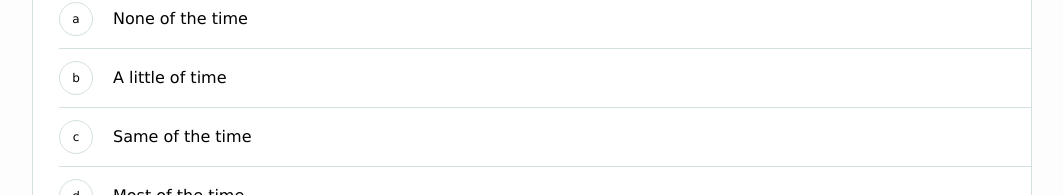
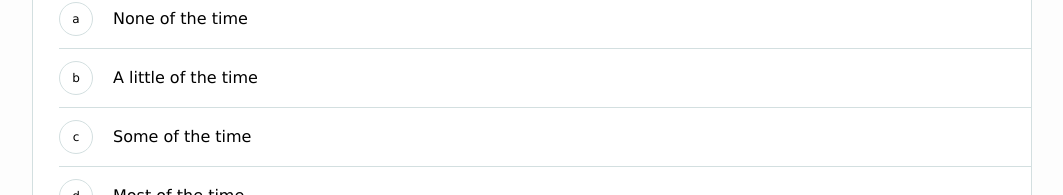
Before and after one commit to nimblehq/vue-questionnaire, a Vue app: page / in a window 1280 px wide. Shown: the part 335-530 px from the top of the page, without its empty margins (108-1171 px from the left). Built offline with nearby package versions, Linux system fonts and the light colour scheme.

Commit message:
Update question step and prevent out of array

```diff
--- a/src/containers/Questionnaire.vue
+++ b/src/containers/Questionnaire.vue
@@ -9,7 +9,7 @@
 
     <QuestionnaireContent>
       <template v-slot:progressTitle>
-        <QuestionnaireProgressTitle :current="1" :total="10" />
+        <QuestionnaireProgressTitle :current="currentQuestionIndex + 1" :total="totalQuestion" />
       </template>
 
       <template v-slot:question>
@@ -26,7 +26,7 @@
       </template>
 
       <template v-slot:answers>
-        <QuestionnaireContentAnswer :answers="answers" :onAnswer="answerHandler" />
+        <QuestionnaireContentAnswer :answers="question.answers" :onAnswer="answerHandler" />
       </template>
     </QuestionnaireContent>
   </section>
@@ -45,34 +45,14 @@
   export default {
     name: 'Questionnaire',
     computed: {
-      ...mapGetters({
-        question: 'questionnaire/getCurrentQuestion'
+      ...mapState('questionnaire', {
+        currentQuestionIndex: 'currentQuestionIndex'
+      }),
+      ...mapGetters('questionnaire', {
+        question: 'getCurrentQuestion',
+        totalQuestion: 'getQuestionsLength'
       })
     },
-    data: () => ({
-      answers: [
-        {
-          id: 1,
-          text: 'None of the time'
-        },
-        {
-          id: 2,
-          text: 'A little of time'
-        },
-        {
-          id: 3,
-          text: 'Same of the time'
-        },
-        {
-          id: 4,
-          text: 'Most of the time'
-        },
-        {
-          id: 5,
-          text: 'All of the time'
-        }
-      ]
-    }),
     components: {
       QuestionnaireContent,
       QuestionnaireContentAnswer,
@@ -92,6 +72,7 @@
         window.console.log('DISPATCH: SAVE_QUESTIONNAIRE');
       },
       answerHandler(answerId) {
+        this.$store.dispatch('questionnaire/nextQuestion')
         window.console.log(`DISPATCH: ANSWER_ID_${answerId}_QUESTIONNAIRE`)
       }
     }
--- a/src/data/questions.json
+++ b/src/data/questions.json
@@ -76,7 +76,7 @@
       "answers": [
         {
           "id": "56",
-          "text": "None of the time",
+          "text": "None of the time second question",
           "short_text": null,
           "help_text": null,
           "display_order": 0,
--- a/src/store/modules/questionnaire/actions.js
+++ b/src/store/modules/questionnaire/actions.js
@@ -1,6 +1,6 @@
 export default {
-  nextQuestion ({commit}) {
-    commit('questionIndexIncrement')
+  nextQuestion ({commit, getters}) {
+    commit('questionIndexIncrement', getters.getQuestionsLength)
   },
   previousQuestion ({commit}) {
     commit('questionIndexDecrement')
--- a/src/store/modules/questionnaire/index.js
+++ b/src/store/modules/questionnaire/index.js
@@ -8,7 +8,8 @@ const state = {
 }
 
 const getters = {
-  getCurrentQuestion: (state) => state.questions[state.currentQuestionIndex]
+  getCurrentQuestion: (state) => state.questions[state.currentQuestionIndex],
+  getQuestionsLength: (state) => state.questions.length
 }
 
 export default {
--- a/src/store/modules/questionnaire/mutations.js
+++ b/src/store/modules/questionnaire/mutations.js
@@ -1,8 +1,13 @@
 export default {
-  questionIndexIncrement (state) {
-    ++state.currentQuestionIndex
+  questionIndexIncrement (state, length) {
+    if (state.currentQuestionIndex < length - 1 ) {
+      ++state.currentQuestionIndex
+    }
+
   },
   questionIndexDecrement (state) {
-    --state.currentQuestionIndex
+    if (state.currentQuestionIndex > 0 ) {
+      --state.currentQuestionIndex
+    }
   }
 }
```
